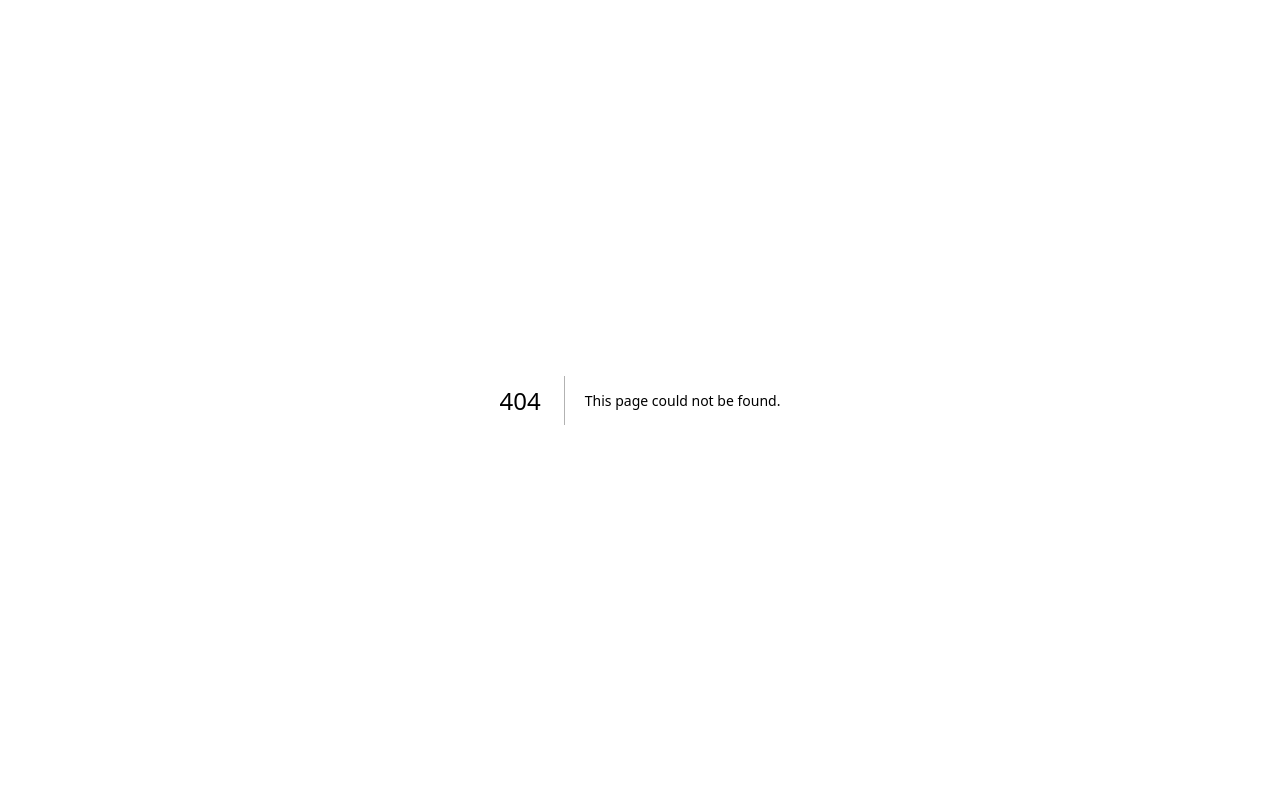
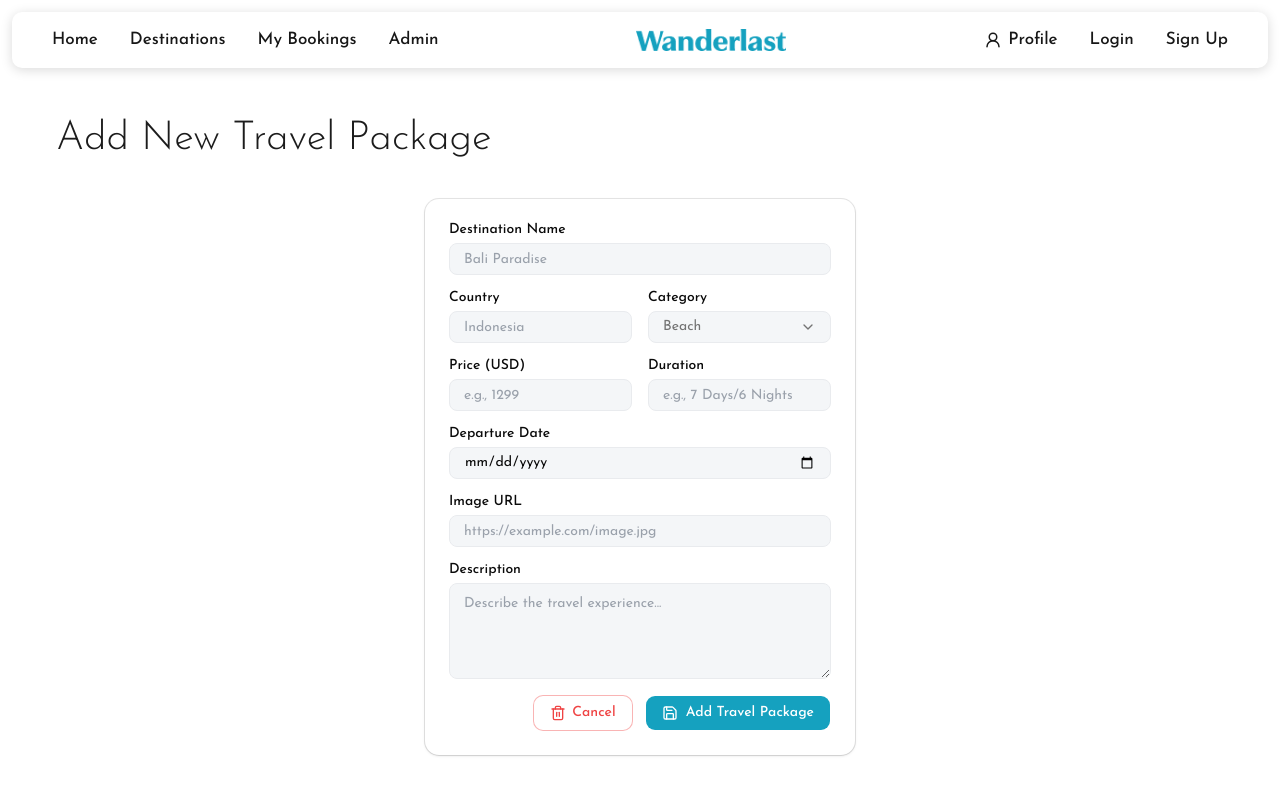
Before and after one commit to nasifmustufakhan7220/wanderlust-client, a Next.js app: page /add-destination in a window 1280 px wide. Before the commit this address had no page. Shown: the top 800 px of the page. Built offline with nearby package versions, Linux system fonts and the light colour scheme.

Commit message:
home designed completed and added add destinations page

```diff
--- /dev/null
+++ b/src/app/add-destination/page.tsx
@@ -0,0 +1,217 @@
+"use client";
+
+import { Card, CardContent } from "@/components/ui/card";
+import { Input } from "@/components/ui/input";
+import { Label } from "@/components/ui/label";
+import { Textarea } from "@/components/ui/textarea";
+import { Button } from "@/components/ui/button";
+import {
+  Select,
+  SelectContent,
+  SelectItem,
+  SelectTrigger,
+  SelectValue,
+} from "@/components/ui/select";
+import { Save, Trash2 } from "lucide-react";
+import { useState } from "react";
+
+const categories = [
+  "Beach",
+  "Mountain",
+  "City",
+  "Adventure",
+  "Cultural",
+  "Wildlife",
+];
+
+const fieldClass =
+  "rounded-md border border-[#e9ebee] bg-[#f4f6f8] px-3.5 placeholder:text-[#9aa1ab]";
+
+function Field({
+  label,
+  htmlFor,
+  children,
+}: {
+  label: string;
+  htmlFor: string;
+  children: React.ReactNode;
+}) {
+  return (
+    <div className="flex flex-col gap-1.5">
+      <Label htmlFor={htmlFor}>{label}</Label>
+      {children}
+    </div>
+  );
+}
+
+const initialForm = {
+  name: "",
+  country: "",
+  category: "",
+  price: "",
+  duration: "",
+  departureDate: "",
+  imageUrl: "",
+  description: "",
+};
+
+const AddDestinationPage = () => {
+  const [form, setForm] = useState(initialForm);
+
+  const handelOnSubmit = async (e: React.FormEvent<HTMLFormElement>) => {
+    e.preventDefault();
+
+    const response = await fetch("http://localhost:8000/add-destination", {
+      method: "POST",
+      headers: {
+        "Content-Type": "application/json",
+      },
+      body: JSON.stringify(form)
+    });
+
+    const data = await response.json();
+    console.log(data);
+  };
+  return (
+    <div className="px-14 pt-28 pb-16">
+      <h1 className="text-[40px] leading-snug font-light text-[#1c1c1c]">
+        Add New Travel Package
+      </h1>
+
+      <form action="" onSubmit={handelOnSubmit}>
+        <Card className="mx-auto mt-8 w-full max-w-107.5 py-6 shadow-sm">
+          <CardContent className="flex flex-col gap-4 px-6">
+            <Field label="Destination Name" htmlFor="destination-name">
+              <Input
+                id="destination-name"
+                type="text"
+                value={form.name}
+                placeholder="Bali Paradise"
+                className={fieldClass}
+                onChange={(e) => setForm({ ...form, name: e.target.value })}
+              />
+            </Field>
+
+            <div className="grid grid-cols-2 gap-4">
+              <Field label="Country" htmlFor="country">
+                <Input
+                  id="country"
+                  type="text"
+                  value={form.country}
+                  onChange={(e) =>
+                    setForm({ ...form, country: e.target.value })
+                  }
+                  placeholder="Indonesia"
+                  className={fieldClass}
+                />
+              </Field>
+
+              <Field label="Category" htmlFor="category">
+                <Select
+                  value={form.category}
+                  onValueChange={(e) => setForm({ ...form, category: e ?? "Beach" })}
+                >
+                  <SelectTrigger
+
+                    id="category"
+                    className={`w-full ${fieldClass}`}
+                  >
+                    <SelectValue placeholder="Beach" />
+                  </SelectTrigger>
+                  <SelectContent>
+                    {categories.map((category) => (
+                      <SelectItem key={category} value={category}>
+                        {category}
+                      </SelectItem>
+                    ))}
+                  </SelectContent>
+                </Select>
+              </Field>
+            </div>
+
+            <div className="grid grid-cols-2 gap-4">
+              <Field label="Price (USD)" htmlFor="price">
+                <Input
+                  id="price"
+                  type="text"
+                  value={form.price}
+                  onChange={(e) => setForm({ ...form, price: e.target.value })}
+                  placeholder="e.g., 1299"
+                  className={fieldClass}
+                />
+              </Field>
+              <Field label="Duration" htmlFor="duration">
+                <Input
+                  id="duration"
+                  value={form.duration}
+                  onChange={(e) =>
+                    setForm({ ...form, duration: e.target.value })
+                  }
+                  type="text"
+                  placeholder="e.g., 7 Days/6 Nights"
+                  className={fieldClass}
+                />
+              </Field>
+            </div>
+
+            <Field label="Departure Date" htmlFor="departure-date">
+              <Input
+                id="departure-date"
+                value={form.departureDate}
+                onChange={(e) =>
+                  setForm({ ...form, departureDate: e.target.value })
+                }
+                type="date"
+                placeholder="mm/dd/yyyy"
+                className={fieldClass}
+              />
+            </Field>
+
+            <Field label="Image URL" htmlFor="image-url">
+              <Input
+                id="image-url"
+                value={form.imageUrl}
+                onChange={(e) => setForm({ ...form, imageUrl: e.target.value })}
+                type="text"
+                placeholder="https://example.com/image.jpg"
+                className={fieldClass}
+              />
+            </Field>
+
+            <Field label="Description" htmlFor="description">
+              <Textarea
+                id="description"
+                value={form.description}
+                onChange={(e) =>
+                  setForm({ ...form, description: e.target.value })
+                }
+                placeholder="Describe the travel experience..."
+                className={`field-sizing-fixed h-24 py-2.5 ${fieldClass}`}
+              />
+            </Field>
+
+            <div className="flex justify-end gap-3">
+              <Button
+                type="button"
+                variant="outline"
+                className="h-9 border-[#ef4444]/40 px-4 text-[#ef4444] hover:bg-[#ef4444]/5 hover:text-[#ef4444]"
+              >
+                <Trash2 size={16} />
+                Cancel
+              </Button>
+              <Button
+                type="submit"
+                className="h-9 gap-2 bg-[#15A1BF] px-4 text-white hover:bg-[#128daa]"
+              >
+                <Save size={16} />
+                Add Travel Package
+              </Button>
+            </div>
+          </CardContent>
+        </Card>
+      </form>
+    </div>
+  );
+};
+
+export default AddDestinationPage;
--- a/src/app/layout.tsx
+++ b/src/app/layout.tsx
@@ -2,6 +2,7 @@ import type { Metadata } from "next";
 import { Josefin_Sans } from "next/font/google";
 import { Footer } from "@/components/footer";
 import "./globals.css";
+import { Navbar } from "@/components/navbar";
 
 const JosefinSans = Josefin_Sans({
   subsets: ["latin"],
@@ -21,7 +22,10 @@ export default function RootLayout({ children }: LayoutProps<"/">) {
       className={`${JosefinSans.className} h-full antialiased`}
     >
       <body className="min-h-full flex flex-col">
-        <div className="flex-1">{children}</div>
+        <Navbar />
+        <div className="flex-1">
+          {children}
+        </div>
         <Footer />
       </body>
     </html>
--- a/src/app/page.tsx
+++ b/src/app/page.tsx
@@ -1,4 +1,3 @@
-import { Navbar } from "@/components/navbar";
 import { Banner } from "@/components/banner";
 import { WhyChoose } from "@/components/why-choose";
 import { Testimonials } from "@/components/testimonials";
@@ -6,8 +5,7 @@ import { Cta } from "@/components/cta";
 
 export default function Home() {
   return (
-    <div className="relative">
-      <Navbar />
+    <div>
       <Banner />
       <WhyChoose />
       <Testimonials />
--- a/src/components/navbar.tsx
+++ b/src/components/navbar.tsx
@@ -1,15 +1,18 @@
+"use client"
 import Image from "next/image";
 import Link from "next/link";
 import { UserRound } from "lucide-react";
+import { usePathname } from "next/navigation";
 
 const leftLinks = [
-  { label: "Home", href: "/", active: true },
+  { label: "Home", href: "/" },
   { label: "Destinations", href: "/destinations" },
   { label: "My Bookings", href: "/bookings" },
   { label: "Admin", href: "/admin" },
 ];
 
 export function Navbar() {
+  const pathname = usePathname();
   return (
     <header className="absolute top-3 right-3 left-3 z-20 rounded-lg bg-white shadow-[0_2px_12px_rgba(0,0,0,0.15)]">
       <nav className="flex h-14 items-center justify-between px-10">
@@ -19,7 +22,7 @@ export function Navbar() {
               <Link
                 href={link.href}
                 className={`text-[17px] font-medium transition-colors hover:text-[#15A1BF] ${
-                  link.active ? "text-[#15A1BF]" : "text-neutral-900"
+                  pathname === `${link.href}` ? "text-[#15A1BF]" : "text-neutral-900"
                 }`}
               >
                 {link.label}
```
